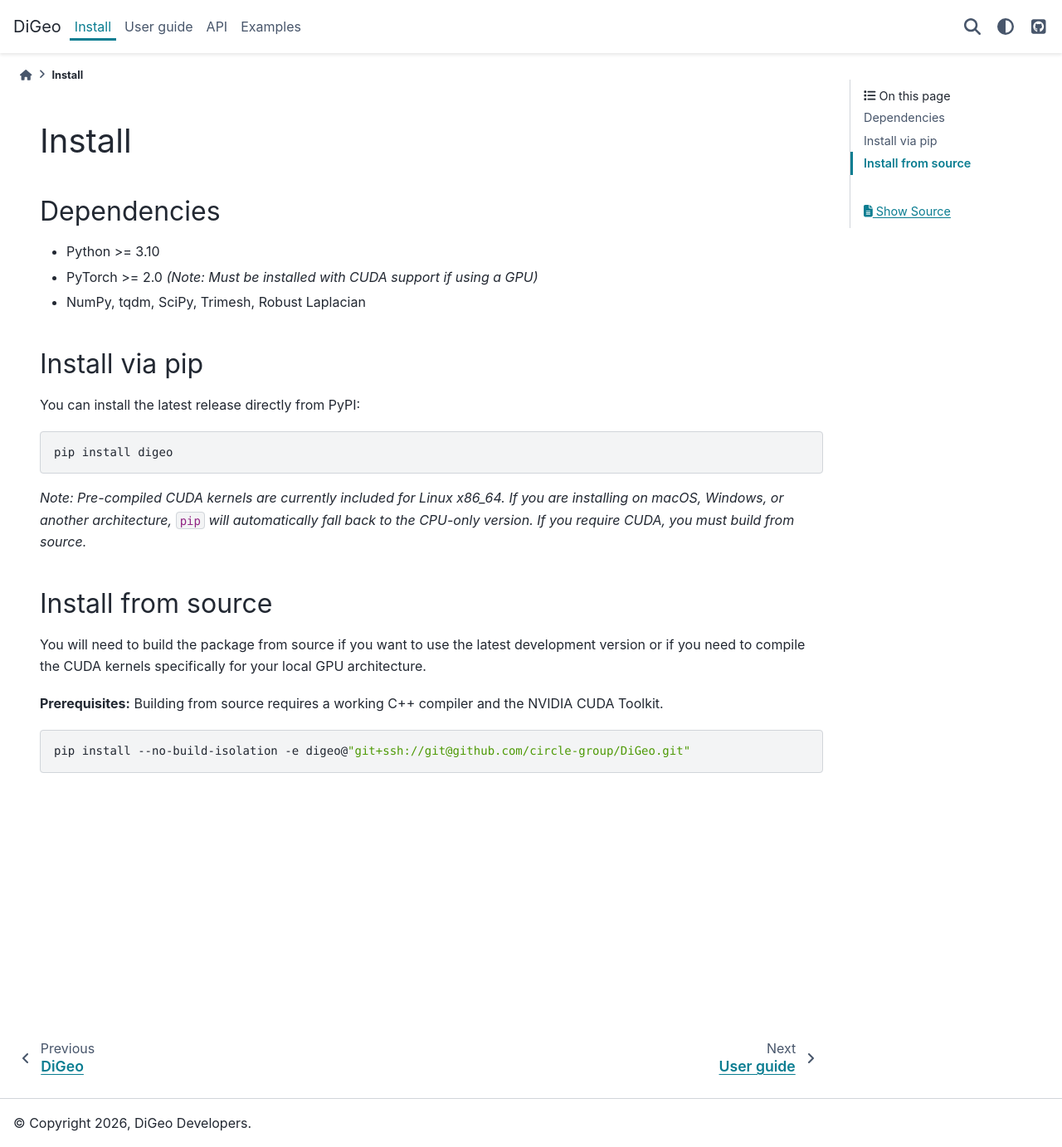
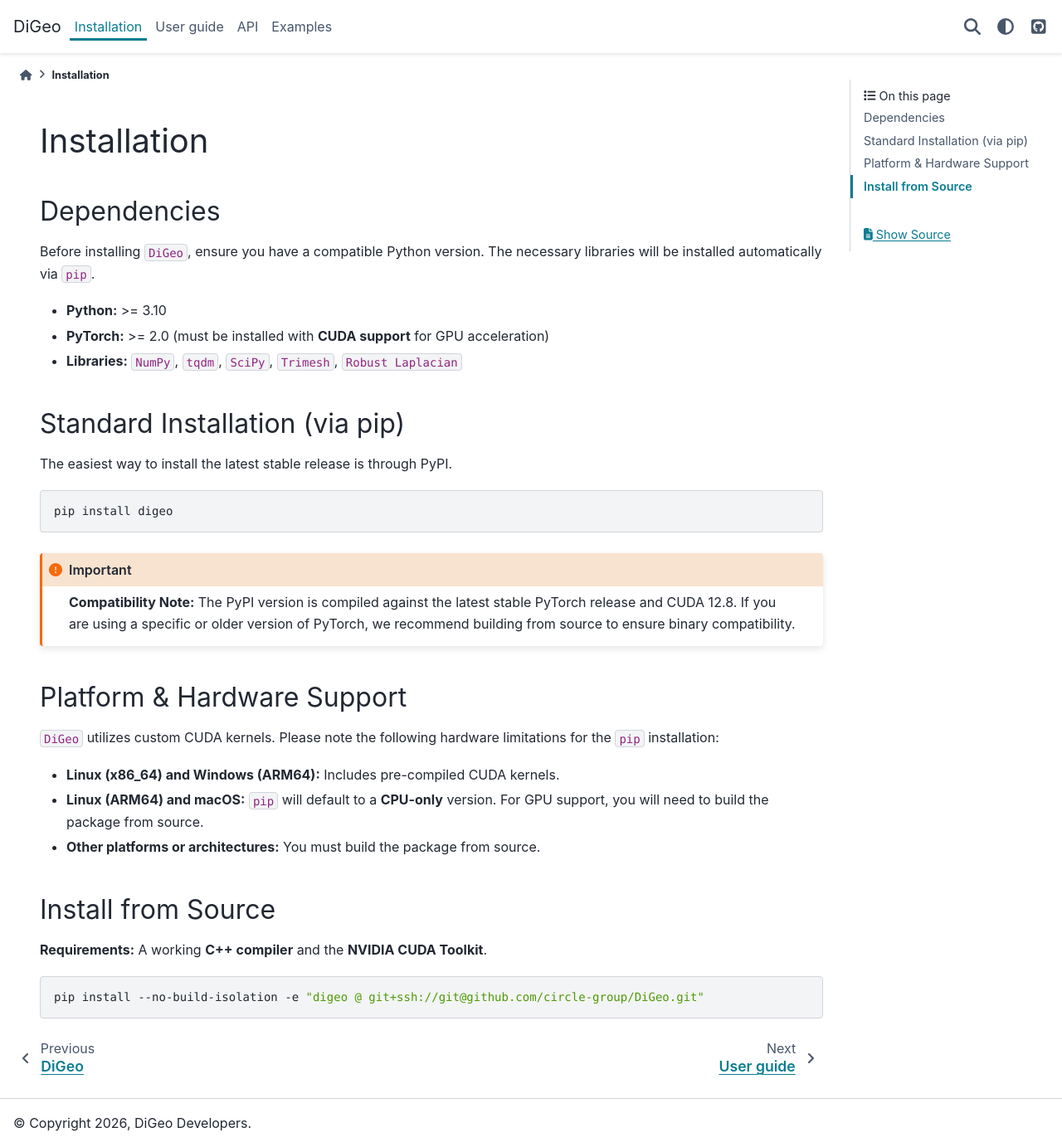
Before and after one commit to circle-group/DiGeo, a Sphinx documentation site: the page built from doc/source/install.rst, in a window 1280 px wide and 1383 px high. Shown: the whole window at 83% size. Built offline with Sphinx 7.4.7 and the PyData theme 0.15.4, drawn with Linux system fonts in a browser that asks for light colours.

Commit message:
FIX windows cuda build (#7)

```diff
--- a/doc/source/install.rst
+++ b/doc/source/install.rst
@@ -1,32 +1,53 @@
 :html_theme.sidebar_primary.remove:
 
-Install
-=======
+Installation
+============
 
 Dependencies
 ------------
-* Python >= 3.10
-* PyTorch >= 2.0 *(Note: Must be installed with CUDA support if using a GPU)*
-* NumPy, tqdm, SciPy, Trimesh, Robust Laplacian
 
-Install via pip
----------------
+Before installing ``DiGeo``, ensure you have a compatible Python version.
+The necessary libraries will be installed automatically via ``pip``.
 
-You can install the latest release directly from PyPI:
+- **Python:** >= 3.10
+- **PyTorch:** >= 2.0 (must be installed with **CUDA support** for GPU acceleration)
+- **Libraries:** ``NumPy``, ``tqdm``, ``SciPy``, ``Trimesh``, ``Robust Laplacian``
+
+
+Standard Installation (via pip)
+--------------------------------
+
+The easiest way to install the latest stable release is through PyPI.
 
 .. code-block:: bash
 
-    pip install digeo
+   pip install digeo
 
-*Note: Pre-compiled CUDA kernels are currently included for Linux x86_64. If you are installing on macOS, Windows, or another architecture,* ``pip`` *will automatically fall back to the CPU-only version. If you require CUDA, you must build from source.*
+.. important::
 
-Install from source
+   **Compatibility Note:** The PyPI version is compiled against the latest
+   stable PyTorch release and CUDA 12.8. If you are using a specific or older
+   version of PyTorch, we recommend building from source to ensure binary
+   compatibility.
+
+
+Platform & Hardware Support
+---------------------------
+
+``DiGeo`` utilizes custom CUDA kernels. Please note the following hardware
+limitations for the ``pip`` installation:
+
+- **Linux (x86_64) and Windows (ARM64):** Includes pre-compiled CUDA kernels.
+- **Linux (ARM64) and macOS:** ``pip`` will default to a **CPU-only** version.
+  For GPU support, you will need to build the package from source.
+- **Other platforms or architectures:** You must build the package from source.
+
+
+Install from Source
 -------------------
 
-You will need to build the package from source if you want to use the latest development version or if you need to compile the CUDA kernels specifically for your local GPU architecture.
-
-**Prerequisites:** Building from source requires a working C++ compiler and the NVIDIA CUDA Toolkit.
+**Requirements:** A working **C++ compiler** and the **NVIDIA CUDA Toolkit**.
 
 .. code-block:: bash
 
-    pip install --no-build-isolation -e digeo@"git+ssh://git@github.com/circle-group/DiGeo.git"
+   pip install --no-build-isolation -e "digeo @ git+ssh://git@github.com/circle-group/DiGeo.git"
```
Also changed, not shown: README.md (+22 -10 lines), setup.py (+46 -20 lines), 3 other files.
